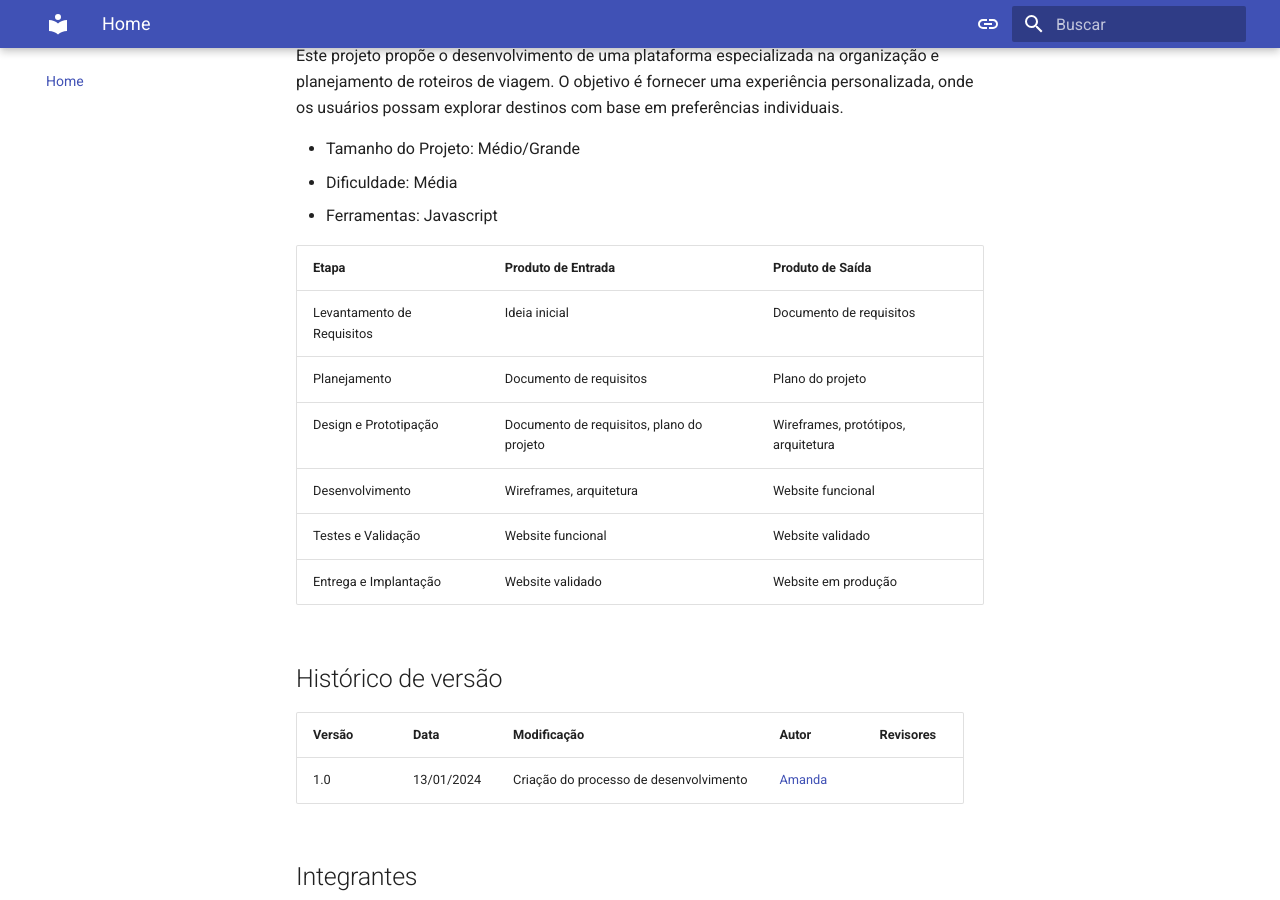
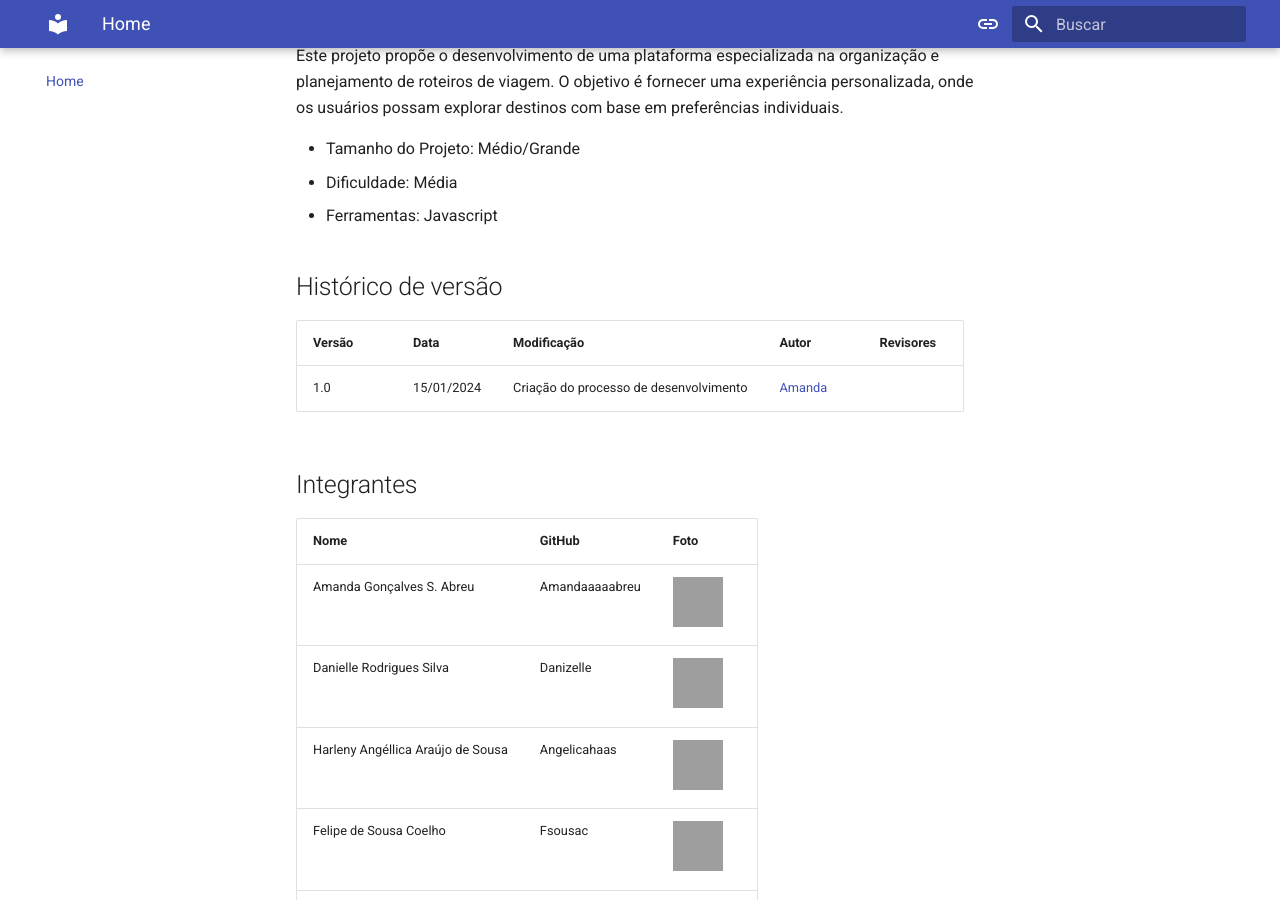
Before and after one commit to FGA-REQ/2024.2-Kingsman, an MkDocs documentation site: the page built from gitpages/index.md, in a window 1280 px wide and 900 px high, scrolled down 408 px, cut to the strip 0-900 px from the top of the window. Built offline with MkDocs 1.6.1 and Material for MkDocs 9.7.7, drawn with Linux system fonts in a browser that asks for light colours; grey boxes are pictures that could not be loaded.

```diff
--- a/gitpages/index.md
+++ b/gitpages/index.md
@@ -6,26 +6,15 @@
 ## Sobre o projeto
 Este projeto propõe o desenvolvimento de uma plataforma especializada na organização e planejamento de roteiros de viagem. O objetivo é fornecer uma experiência personalizada, onde os usuários possam explorar destinos com base em preferências individuais.
 
-
 - Tamanho do Projeto: Médio/Grande
 - Dificuldade: Média
 - Ferramentas: Javascript
-
-
-| Etapa      | 	Produto de Entrada    | Produto de Saída     |
-|---------------|---------------|---------------|
-| Levantamento de Requisitos  | Ideia inicial  | Documento de requisitos |
-| Planejamento | Documento de requisitos  | Plano do projeto  |
-| Design e Prototipação | Documento de requisitos, plano do projeto  | Wireframes, protótipos, arquitetura |
-| Desenvolvimento  |Wireframes, arquitetura  | 	Website funcional|
-| Testes e Validação | Website funcional  | 	Website validado  |
-| Entrega e Implantação | Website validado | Website em produção  |
 
 ## Histórico de versão
 
 | Versão | Data       | Modificação                             | Autor                         | Revisores                         |
 | ------ | ---------- | --------------------------------------- | ----------------------------- | ----------------------------- |
-|    1.0   |   13/01/2024   |   Criação do processo de desenvolvimento |  [Amanda](https://github.com/Amandaaaaabreu)| |
+|    1.0   |   15/01/2024   |   Criação do processo de desenvolvimento |  [Amanda](https://github.com/Amandaaaaabreu)| |
 
 
 
```
